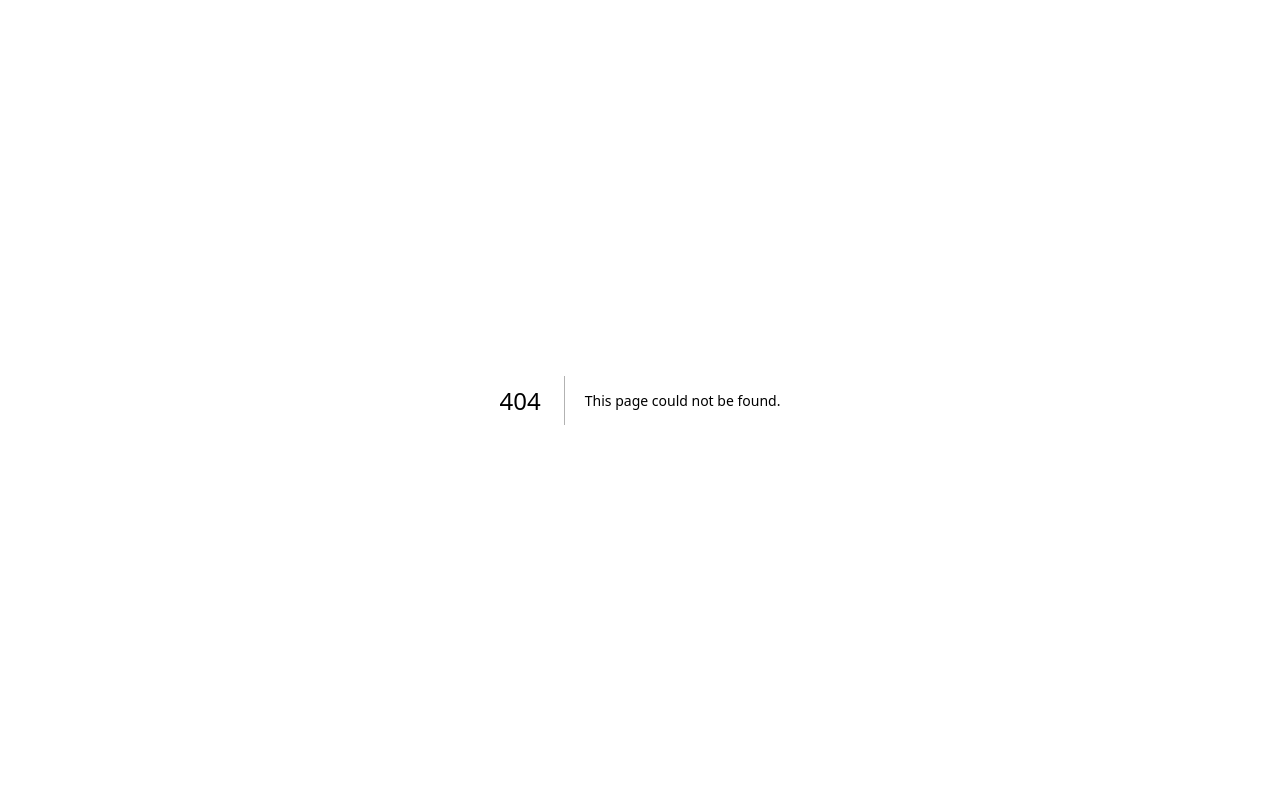
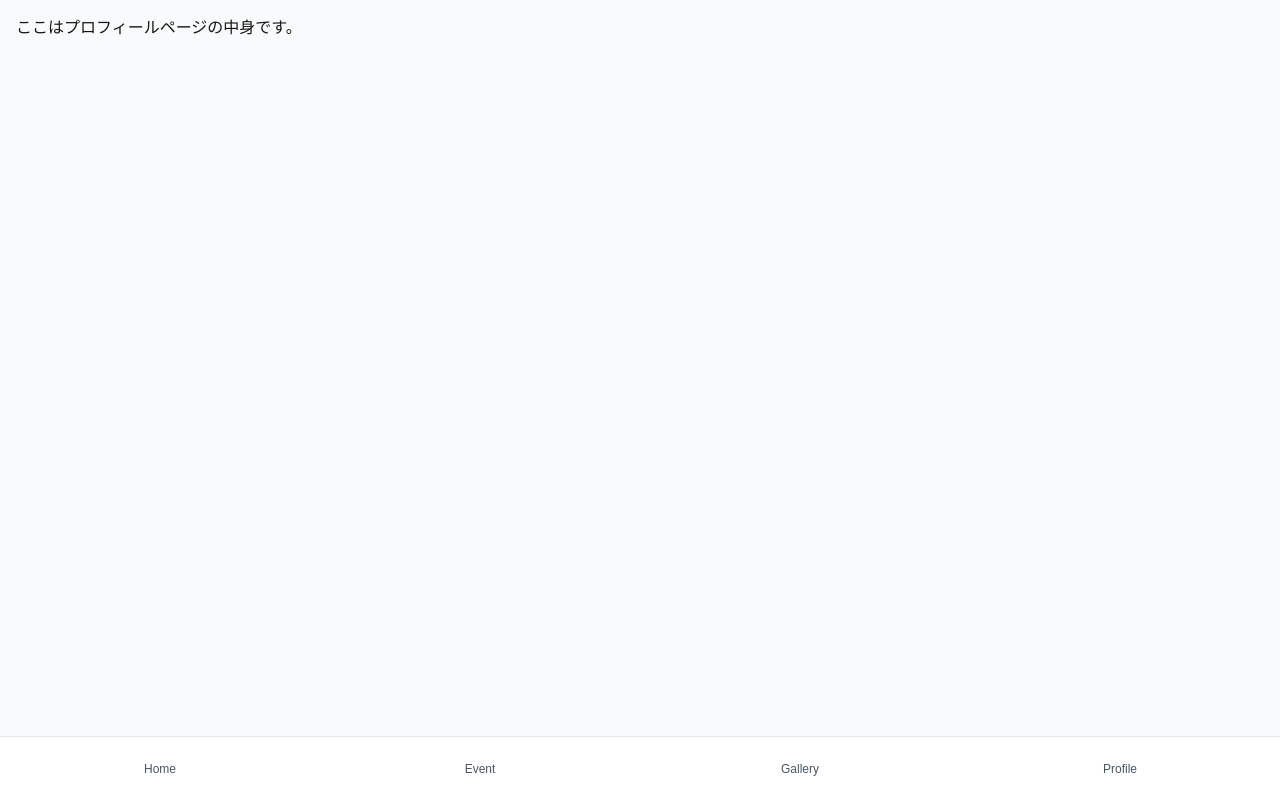
Before and after one commit to okunokosei/globalvillageproject, a Next.js app in the folder frontend/: page /dashboard/profile in a window 1280 px wide. Before the commit this address had no page. Built offline with nearby package versions, Linux system fonts and the light colour scheme.

Commit message:
ボトムナビゲーションの修正

```diff
--- a/frontend/src/app/dashboard/guide/page.tsx
+++ /dev/null
@@ -1,5 +0,0 @@
-const Page = () => {
-    return <div className="p-4">ここはガイドページの中身です。</div>;
-}
-
-export default Page;
--- a/frontend/src/app/dashboard/layout.tsx
+++ b/frontend/src/app/dashboard/layout.tsx
@@ -22,8 +22,8 @@ const DashboardLayout = ({children} : { children: React.ReactNode }) => {
                 <div className="grid grid-cols-4 h-full">
                     <NavLink href="/dashboard" label="Home" />
                     <NavLink href="/dashboard/event" label="Event" />
-                    <NavLink href="/dashboard/guide" label="Gallery" />
-                    <NavLink href="/dashboard/album" label="Album" />
+                    <NavLink href="/dashboard/gallery" label="Gallery" />
+                    <NavLink href="/dashboard/profile" label="Profile" />
                 </div>
             </nav>
         </div>
--- /dev/null
+++ b/frontend/src/app/dashboard/profile/page.tsx
@@ -0,0 +1,5 @@
+const Page = () => {
+    return <div className="p-4">ここはプロフィールページの中身です。</div>;
+}
+
+export default Page;
```
Also changed, not shown: frontend/src/app/dashboard/gallery/page.tsx (renamed from frontend/src/app/dashboard/album/page.tsx).
